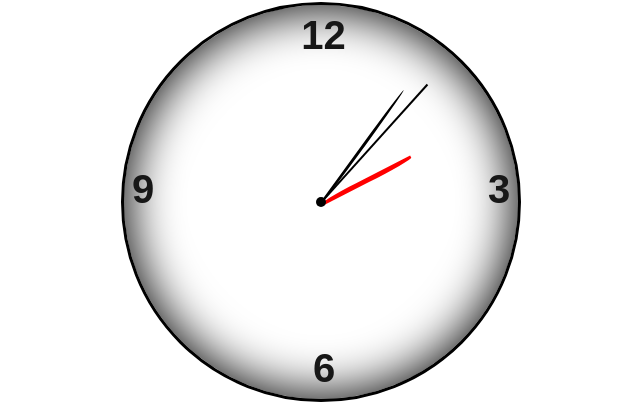
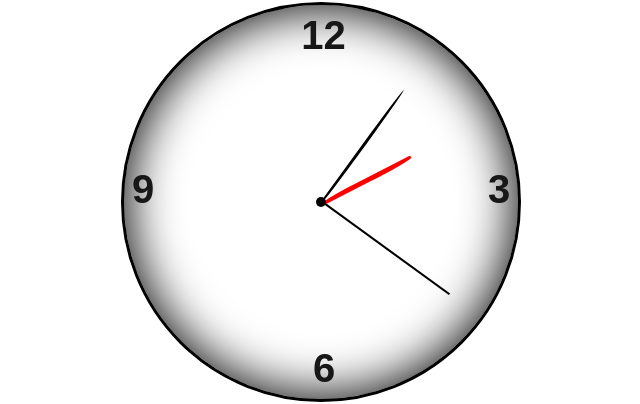
Before and after one commit to melnikovstn/simple-clock-widget, a Next.js app: page / in a window 1280 px wide. Shown: the part 126-530 px from the top of the page, without its empty margins (319-959 px from the left). Built offline with nearby package versions, Linux system fonts and the light colour scheme.

Commit message:
fix secs

```diff
--- a/src/app/page.tsx
+++ b/src/app/page.tsx
@@ -19,7 +19,7 @@ export default function Home() {
       useEffect(() => {
         setDate(new Date());
         const intervalID = setInterval(() => {
-          new Date();
+          setSec(new Date().getSeconds());
           setDate(new Date());
           setHour(new Date().getHours());
           setMin(new Date().getMinutes());
```
